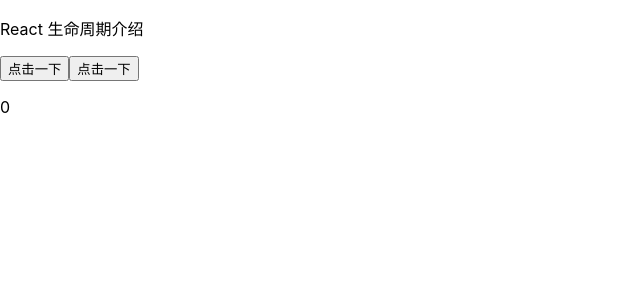
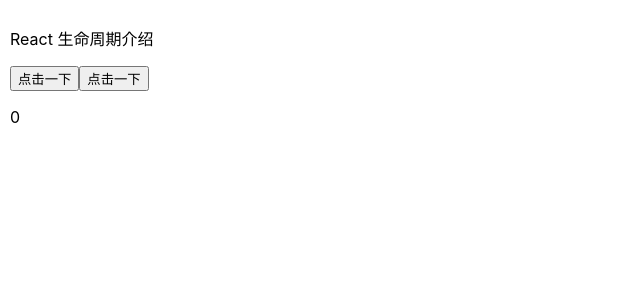
Before and after one commit to maicoder/learnReact, a React (Create React App) app in the folder 01-React/01-React/my-app/: page / in a window 1280 px wide. Shown: the top 300 px of the page, without its empty margins (0-640 px from the left). Built offline with nearby package versions, Linux system fonts and the light colour scheme.

Commit message:
Update Life.js

```diff
--- a/01-React/01-React/my-app/src/pages/demo/Life.js
+++ b/01-React/01-React/my-app/src/pages/demo/Life.js
@@ -19,7 +19,10 @@
   }
 
   render() {
-    return <div>
+    var style = {
+      padding: 10
+    }
+    return <div style={style}>
       <p>React 生命周期介绍</p>
       <button onClick={this.handleAdd}>点击一下</button>
       <button onClick={this.handleClick}>点击一下</button>
```
